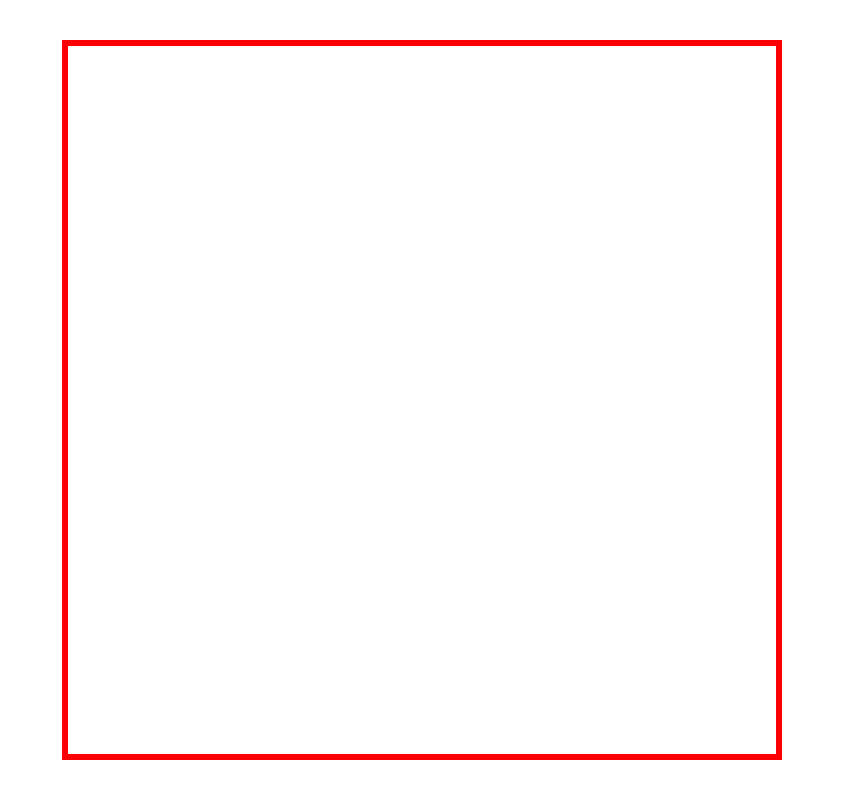
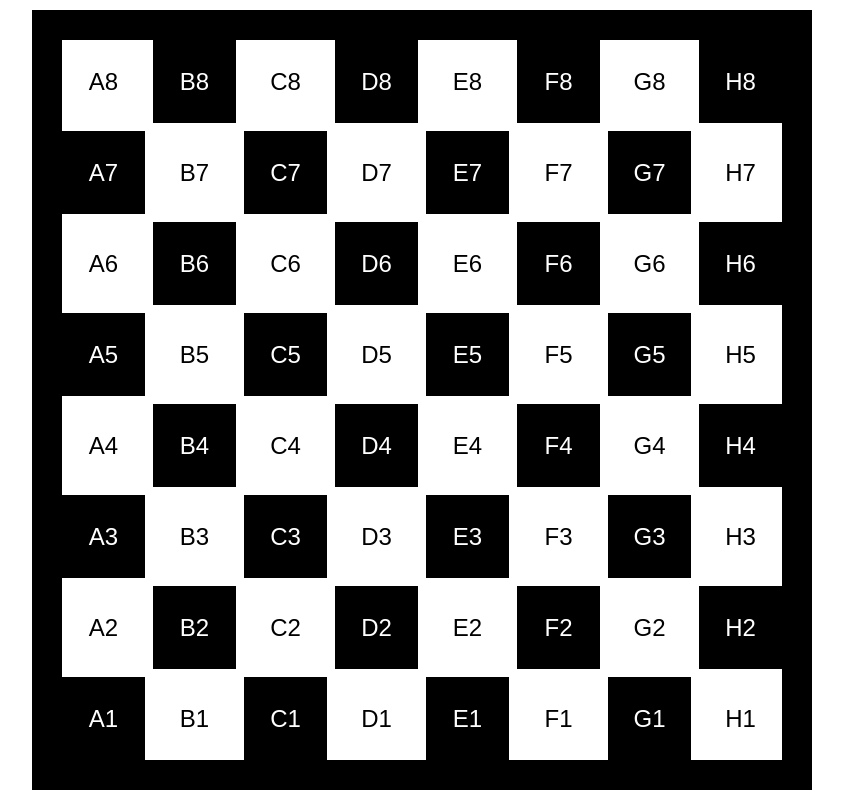
Before and after one commit to gerrystuff/CHESS-BOARD, a plain HTML site: page index.html in a window 1280 px wide. Shown: the whole page, without its empty margins (218-1061 px from the left). Drawn offline with Linux system fonts and the light colour scheme.

Commit message:
board style done

```diff
--- a/app/Board.js
+++ b/app/Board.js
@@ -1,15 +1,40 @@
+import Square from './Square.js'
+
+const files = ['A','B','C','D','E','F','G','H'];
+
 export default class Board {
-    constructor({selector, dimensions}) {
+    constructor({selector, size}) {
+        this.size = size;
+        this.cells = [];
         this.element = document.querySelector(selector);
         this.element.classList.add('board');
+        this.init();
+    }
 
-        if(dimensions){
-            this.element.style.width= dimensions.width;
-            this.element.style.height = dimensions.height;
+    init(){
+        if(this.size){
+            this.element.style.width= this.size;
+            this.element.style.height = this.size;
         } else {
-            this.element.style.width= `90vmin`;
-            this.element.style.height = `90vmin`;
+            const size = 'calc(90vmin)';
+            this.element.style.width= size;
+            this.element.style.height = size;
         }
+        this.cells = Array.from({length: 64},(_,index) =>{
+            const rank = 8-Math.floor(index/8);
+            const fileNum = index % 8;
+            const file =files[fileNum];
+
+            const isBlack = !(rank % 2 === fileNum % 2);
+
+            const cell = new Square({
+                isBlack,
+                rank,
+                file,
+            });
+           this.element.appendChild(cell.element);
+           return cell;
+        });
 
     }
 }
--- /dev/null
+++ b/app/Square.js
@@ -0,0 +1,15 @@
+export default class Cell{
+    constructor({rank,file, isBlack}){
+        this.rank = rank;
+        this.file = file;
+        this.element = document.createElement('div');
+        this.element.classList.add('square');
+
+        if(isBlack){
+        this.element.classList.add('black');
+        }
+        this.element.textContent = `${file}${rank}`;
+        this.element.setAttribute('data-rank',rank)
+        this.element.setAttribute('data-file',file)
+    }
+}
--- a/styles/board.css
+++ b/styles/board.css
@@ -1,4 +1,18 @@
 .board{
-    border:6px solid red;
+    outline: 30px solid black;
+    display:grid;
+    grid-template-columns: repeat(8,1fr);
+    grid-template-rows: repeat(8,1fr);
+    gap:0.5em;
+}
 
+.square{
+    font-size: 3vmin;
+    display: flex;
+    justify-content: center;
+    align-items: center;
 }
+.square.black{
+    background:black;
+    color:white;
+}
--- a/styles/index.css
+++ b/styles/index.css
@@ -11,4 +11,5 @@ body {
     height:100vh;
     overflow:hidden;
     width:100vw;
+    font-family:sans-serif;
 }
```
